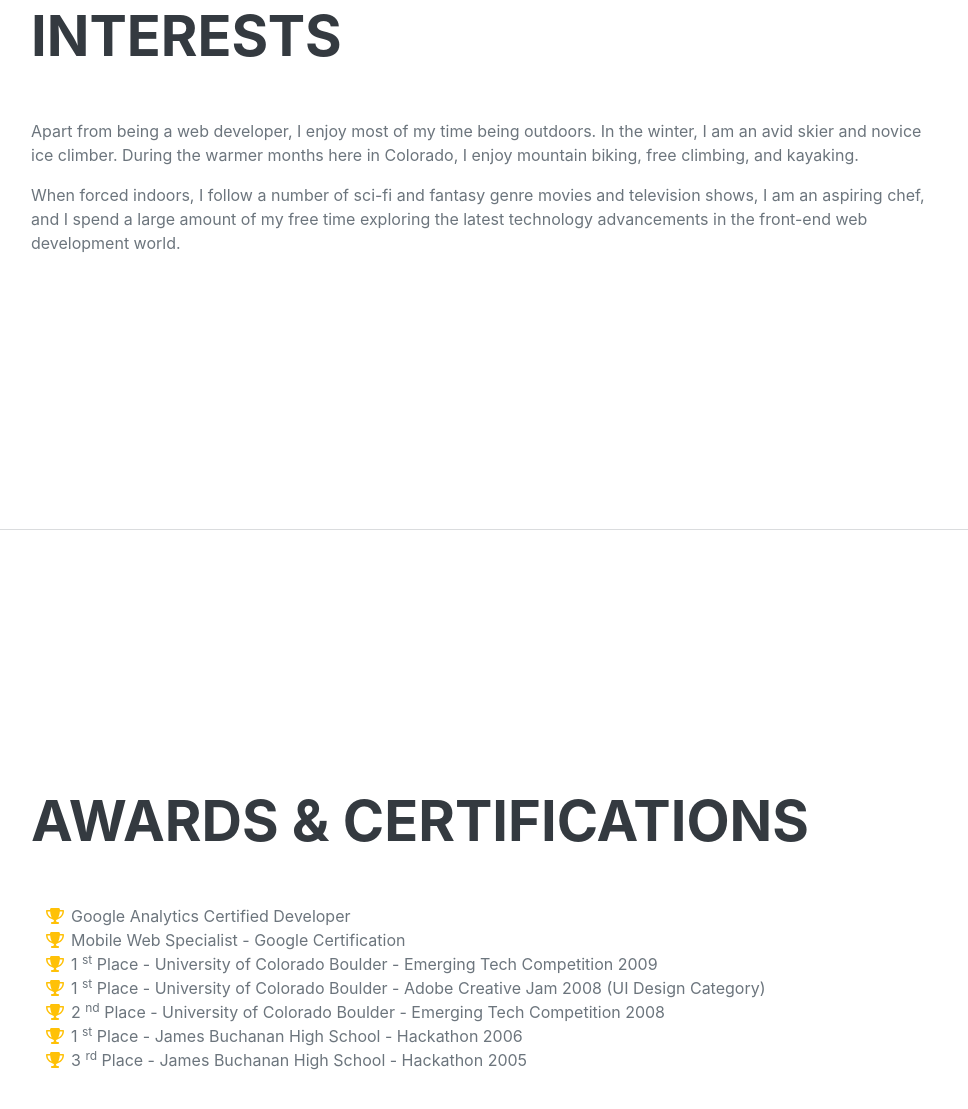
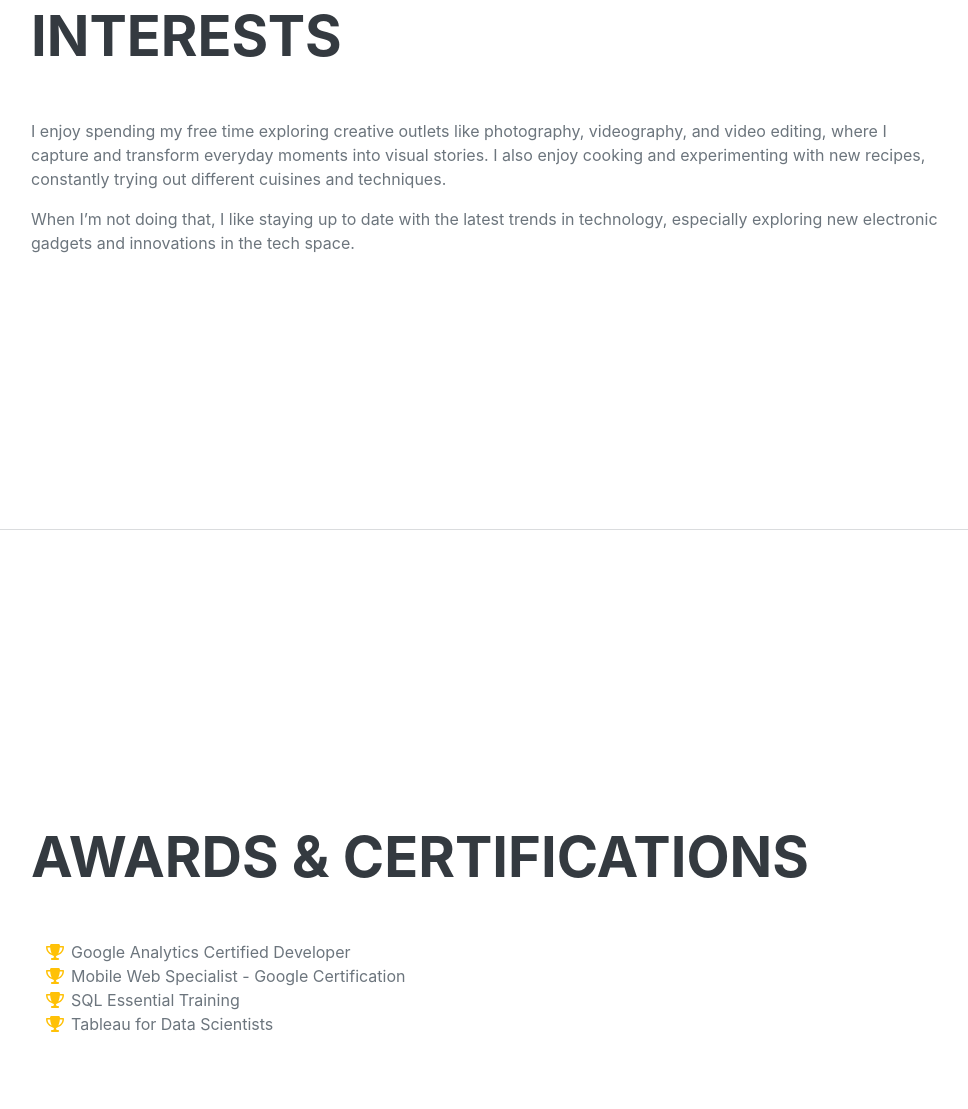
Before and after one commit to SaiRoopesh23/sairoopeshd.github.io, a plain HTML site: page index.html in a window 1280 px wide. Shown: the part 3887-4996 px from the top of the page, without its empty margins (289-1257 px from the left). Drawn offline with nearby package versions, Linux system fonts and the light colour scheme; a web font is replaced by a local one.

Commit message:
Update index.html

```diff
--- a/index.html
+++ b/index.html
@@ -162,8 +162,8 @@
             <section class="resume-section" id="interests">
                 <div class="resume-section-content">
                     <h2 class="mb-5">Interests</h2>
-                    <p>Apart from being a web developer, I enjoy most of my time being outdoors. In the winter, I am an avid skier and novice ice climber. During the warmer months here in Colorado, I enjoy mountain biking, free climbing, and kayaking.</p>
-                    <p class="mb-0">When forced indoors, I follow a number of sci-fi and fantasy genre movies and television shows, I am an aspiring chef, and I spend a large amount of my free time exploring the latest technology advancements in the front-end web development world.</p>
+                    <p>I enjoy spending my free time exploring creative outlets like photography, videography, and video editing, where I capture and transform everyday moments into visual stories. I also enjoy cooking and experimenting with new recipes, constantly trying out different cuisines and techniques.</p>
+                    <p class="mb-0">When I’m not doing that, I like staying up to date with the latest trends in technology, especially exploring new electronic gadgets and innovations in the tech space.</p>
                 </div>
             </section>
             <hr class="m-0" />
@@ -182,34 +182,13 @@
                         </li>
                         <li>
                             <span class="fa-li"><i class="fas fa-trophy text-warning"></i></span>
-                            1
-                            <sup>st</sup>
-                            Place - University of Colorado Boulder - Emerging Tech Competition 2009
+                            SQL Essential Training
                         </li>
                         <li>
                             <span class="fa-li"><i class="fas fa-trophy text-warning"></i></span>
-                            1
-                            <sup>st</sup>
-                            Place - University of Colorado Boulder - Adobe Creative Jam 2008 (UI Design Category)
+                            Tableau for Data Scientists
                         </li>
-                        <li>
-                            <span class="fa-li"><i class="fas fa-trophy text-warning"></i></span>
-                            2
-                            <sup>nd</sup>
-                            Place - University of Colorado Boulder - Emerging Tech Competition 2008
-                        </li>
-                        <li>
-                            <span class="fa-li"><i class="fas fa-trophy text-warning"></i></span>
-                            1
-                            <sup>st</sup>
-                            Place - James Buchanan High School - Hackathon 2006
-                        </li>
-                        <li>
-                            <span class="fa-li"><i class="fas fa-trophy text-warning"></i></span>
-                            3
-                            <sup>rd</sup>
-                            Place - James Buchanan High School - Hackathon 2005
-                        </li>
+
                     </ul>
                 </div>
             </section>
```
